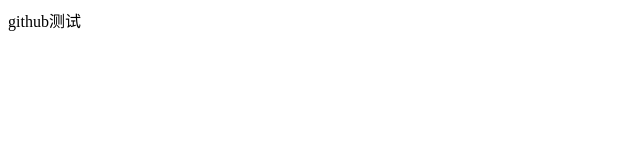
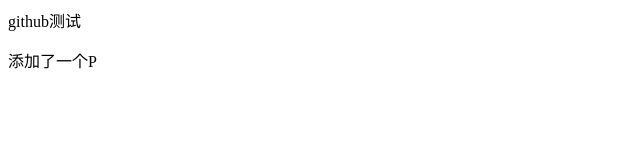
Before and after one commit to cfty/-, a plain HTML site: page index.html in a window 1280 px wide. Shown: the whole page, without its empty margins (0-640 px from the left). Drawn offline with Linux system fonts and the light colour scheme.

Commit message:
Update index.html

```diff
--- a/index.html
+++ b/index.html
@@ -6,5 +6,6 @@
 	</head>
 	<body>
 		<div>github测试</div>
+	       <p>添加了一个P</p>
 	</body>
 </html>
```
